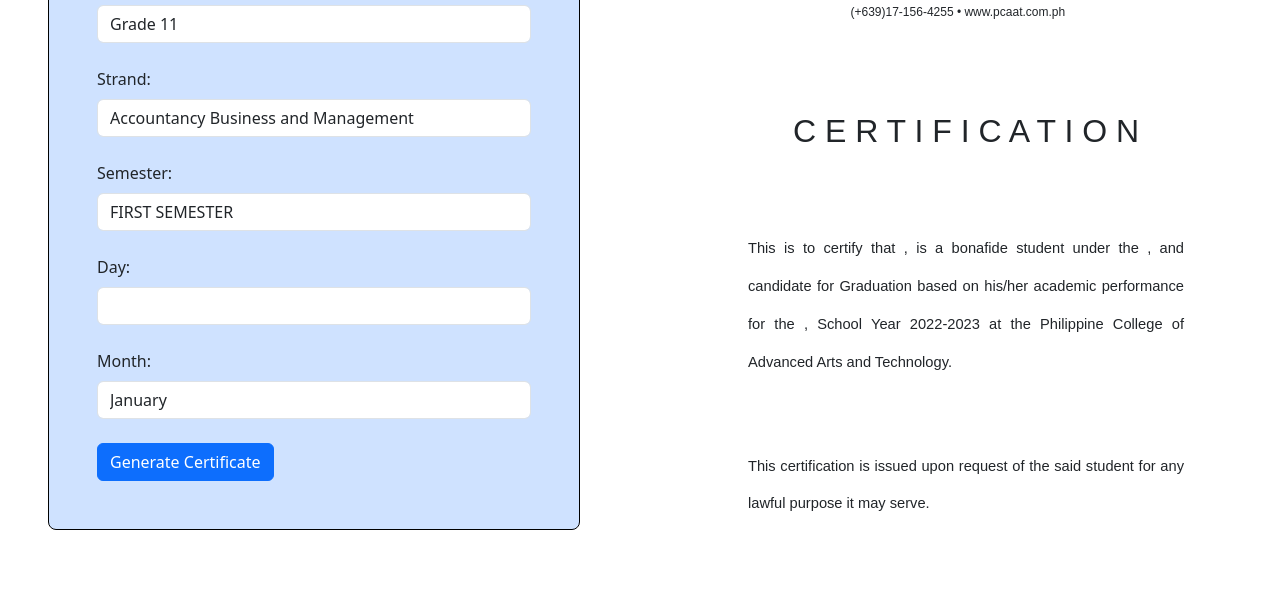
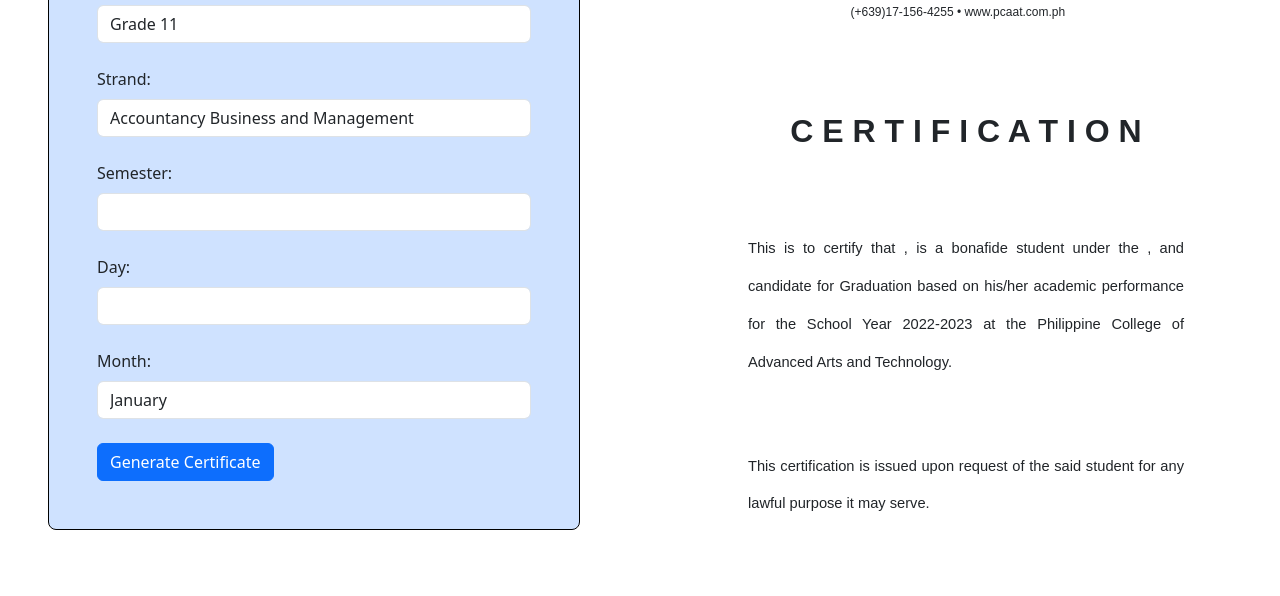
Before and after one commit to Akosimitsii/HS-Cert-, a plain HTML site: page index.html in a window 1280 px wide. Shown: the part 194-790 px from the top of the page. Drawn offline with nearby package versions, Linux system fonts and the light colour scheme.

Commit message:
Sem, Bold Certification

```diff
--- a/index.html
+++ b/index.html
@@ -35,8 +35,9 @@
 
         <label class="form-label">Semester:</label>
         <select id="sem"   class="form-control" >
-          <option value="FIRST SEMESTER">FIRST SEMESTER</option>
-          <option value="SECOND SEMESTER">SECOND SEMESTER</option>
+          <option value=""></option>
+          <option value="FIRST SEMESTER,">FIRST SEMESTER</option>
+          <option value="SECOND SEMESTER,">SECOND SEMESTER</option>
 
         </select><br>
 
@@ -84,7 +85,7 @@
         </center>
         <br>
         <br>
-        <h2 style="font-family: Arial, Helvetica, sans-serif; text-align: center;">C E R T I F I C A T I O N</h2><br><br><br>
+        <h2 style="font-family: Arial, Helvetica, sans-serif; text-align: center; font-weight: bold;">C E R T I F I C A T I O N</h2><br><br><br>
         <div style="font-family: Arial, Helvetica, sans-serif; font-size: 11pt; text-align: justify; ">
             <span style="line-height: 1cm;">This is to certify that <span id="namec"
                 style="text-decoration: underline; font-weight: bold; text-transform: uppercase; "></span>, is a bonafide
@@ -92,7 +93,7 @@
             student under the <span id="strandc"
                 style="text-decoration: underline; font-weight: bold; text-transform: uppercase;"></span>, and candidate for
             Graduation based on his/her academic performance for the <span id="semc"
-                style="text-decoration: underline; font-weight: bold; text-transform: uppercase;"></span>, School Year
+                style="text-decoration: underline; font-weight: bold; text-transform: uppercase;"></span> School Year
             2022-2023 at the Philippine College of Advanced Arts and Technology.</span>
             <br>
             <br>
```
